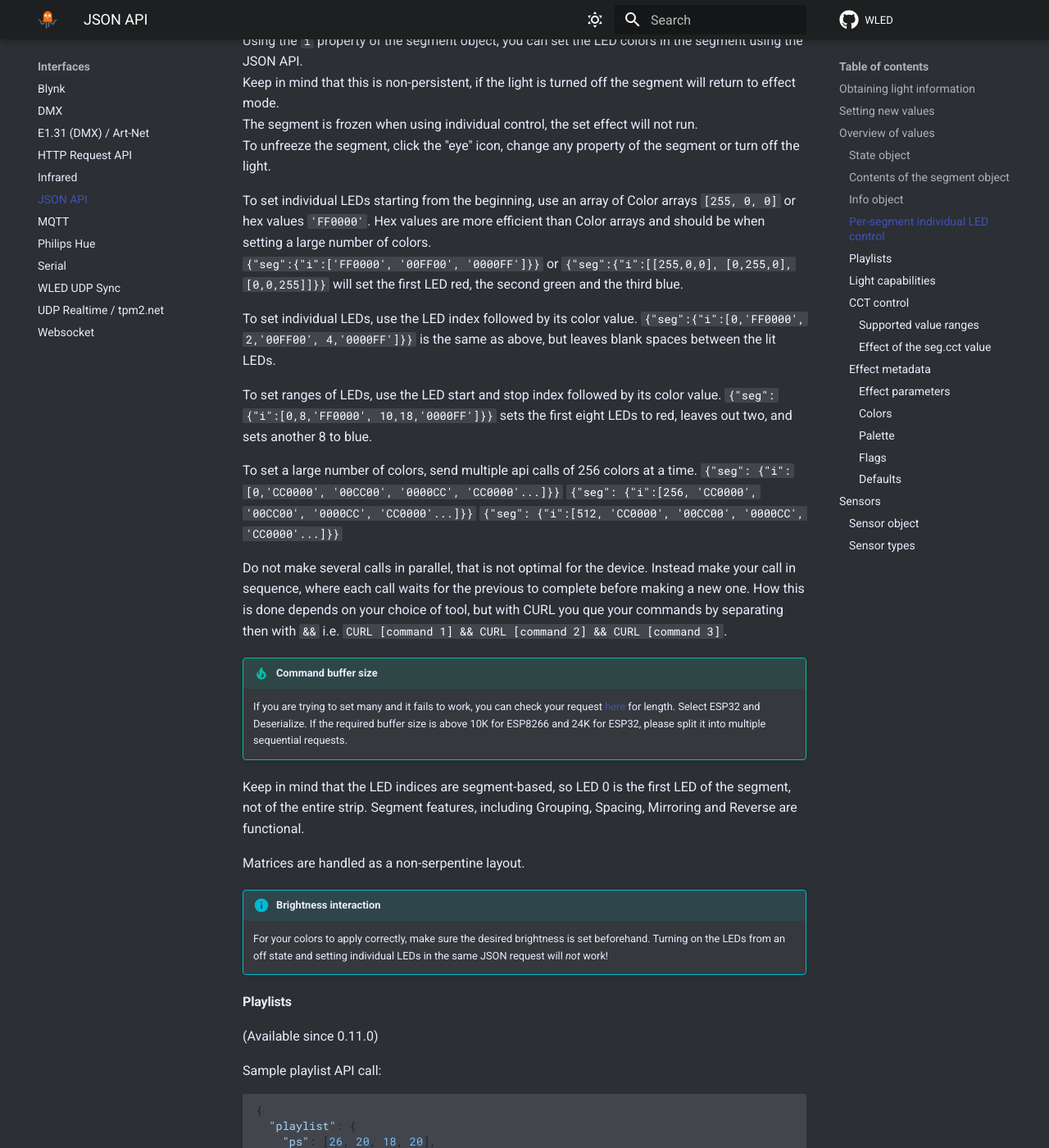
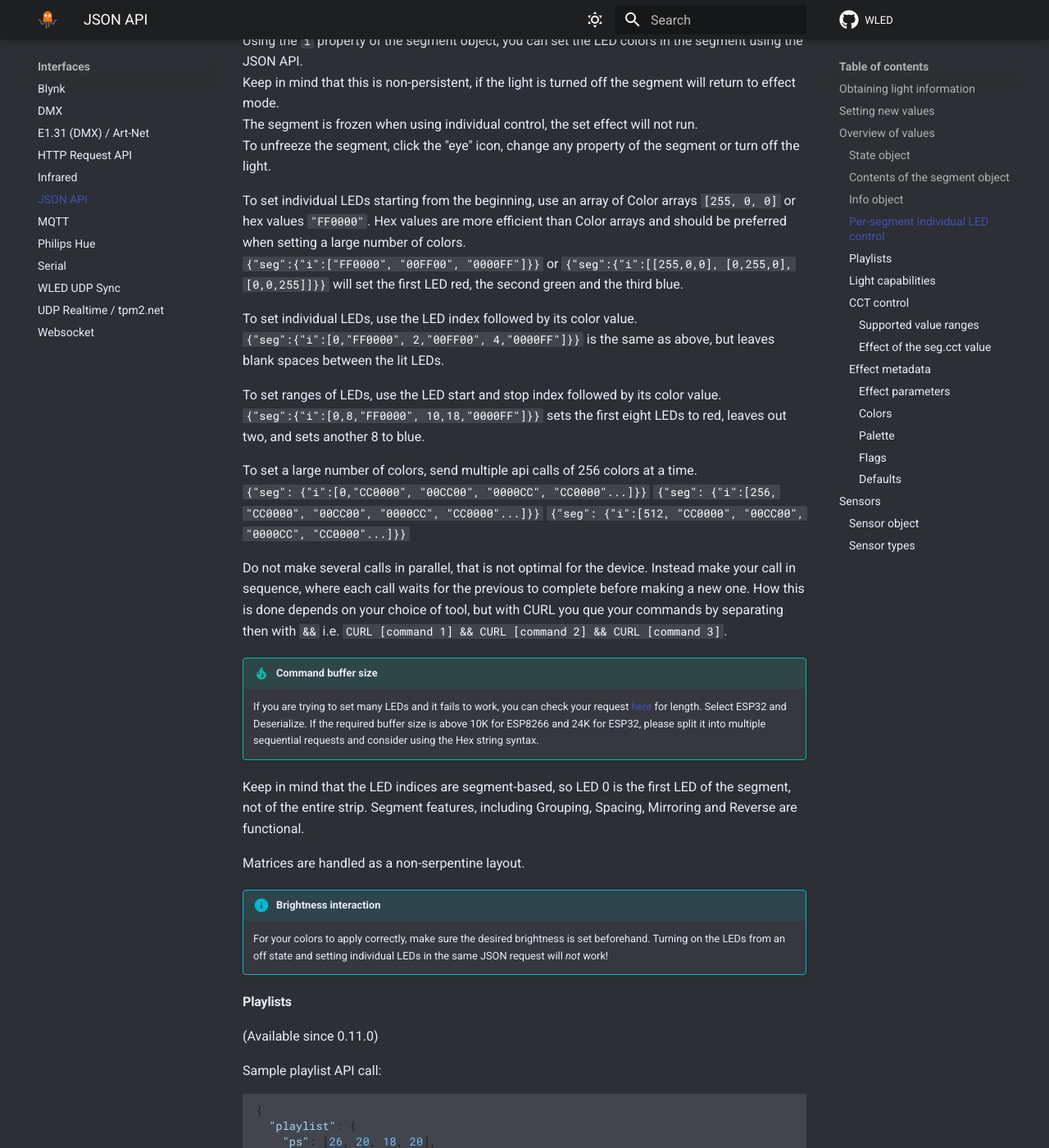
Before and after one commit to Aircoookie/WLED-Docs, an MkDocs documentation site: the page built from docs/interfaces/json-api.md, in a window 1280 px wide and 1400 px high, scrolled down 9166 px. Shown: the whole window at 82% size. Built offline with MkDocs 1.6.1 and Material for MkDocs 9.7.7, drawn with Linux system fonts in a browser that asks for light colours; comment, search, counter and statistics services are not loaded.

Commit message:
Individual control: Line breaks and valid JSON string quotes

```diff
--- a/docs/interfaces/json-api.md
+++ b/docs/interfaces/json-api.md
@@ -245,26 +245,26 @@
 The segment is frozen when using individual control, the set effect will not run.
 To unfreeze the segment, click the "eye" icon, change any property of the segment or turn off the light.
 
-To set individual LEDs starting from the beginning, use an array of Color arrays `[255, 0, 0]` or hex values `'FF0000'`.
-Hex values are more efficient than Color arrays and should be when setting a large number of colors.
-`{"seg":{"i":['FF0000', '00FF00', '0000FF']}}` or `{"seg":{"i":[[255,0,0], [0,255,0], [0,0,255]]}}` will set the first LED red, the second green and the third blue.
+To set individual LEDs starting from the beginning, use an array of Color arrays `[255, 0, 0]` or hex values `"FF0000"`.
+Hex values are more efficient than Color arrays and should be preferred when setting a large number of colors.
+`{"seg":{"i":["FF0000", "00FF00", "0000FF"]}}` or `{"seg":{"i":[[255,0,0], [0,255,0], [0,0,255]]}}` will set the first LED red, the second green and the third blue.
 
 To set individual LEDs, use the LED index followed by its color value.
-`{"seg":{"i":[0,'FF0000', 2,'00FF00', 4,'0000FF']}}` is the same as above, but leaves blank spaces between the lit LEDs.
+`{"seg":{"i":[0,"FF0000", 2,"00FF00", 4,"0000FF"]}}` is the same as above, but leaves blank spaces between the lit LEDs.
 
 To set ranges of LEDs, use the LED start and stop index followed by its color value.
-`{"seg":{"i":[0,8,'FF0000', 10,18,'0000FF']}}` sets the first eight LEDs to red, leaves out two, and sets another 8 to blue.
+`{"seg":{"i":[0,8,"FF0000", 10,18,"0000FF"]}}` sets the first eight LEDs to red, leaves out two, and sets another 8 to blue.
 
 To set a large number of colors, send multiple api calls of 256 colors at a time.
-`{"seg": {"i":[0,'CC0000', '00CC00', '0000CC', 'CC0000'...]}}`
-`{"seg": {"i":[256, 'CC0000', '00CC00', '0000CC', 'CC0000'...]}}`
-`{"seg": {"i":[512, 'CC0000', '00CC00', '0000CC', 'CC0000'...]}}`
+`{"seg": {"i":[0,"CC0000", "00CC00", "0000CC", "CC0000"...]}}`
+`{"seg": {"i":[256, "CC0000", "00CC00", "0000CC", "CC0000"...]}}`
+`{"seg": {"i":[512, "CC0000", "00CC00", "0000CC", "CC0000"...]}}`
 
 Do not make several calls in parallel, that is not optimal for the device. Instead make your call in sequence, where each call waits for the previous to complete before making a new one. How this is done depends on your choice of tool, but with CURL you que your commands by separating then with ` && ` i.e. `CURL [command 1] && CURL [command 2] && CURL [command 3]`.
 
 !!! tip "Command buffer size"
-    If you are trying to set many and it fails to work, you can check your request [here](https://arduinojson.org/v6/assistant) for length.
-    Select ESP32 and Deserialize. If the required buffer size is above 10K for ESP8266 and 24K for ESP32, please split it into multiple sequential requests.
+    If you are trying to set many LEDs and it fails to work, you can check your request [here](https://arduinojson.org/v6/assistant) for length.
+    Select ESP32 and Deserialize. If the required buffer size is above 10K for ESP8266 and 24K for ESP32, please split it into multiple sequential requests and consider using the Hex string syntax.
 
 Keep in mind that the LED indices are segment-based, so LED 0 is the first LED of the segment, not of the entire strip.
 Segment features, including Grouping, Spacing, Mirroring and Reverse are functional.
```
